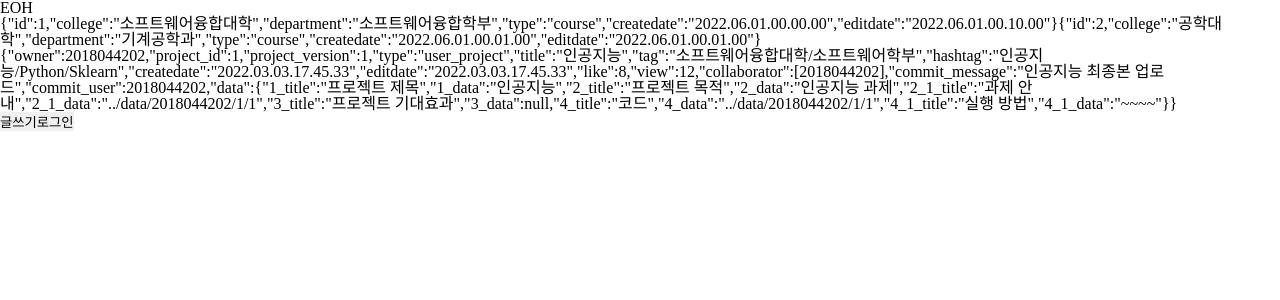
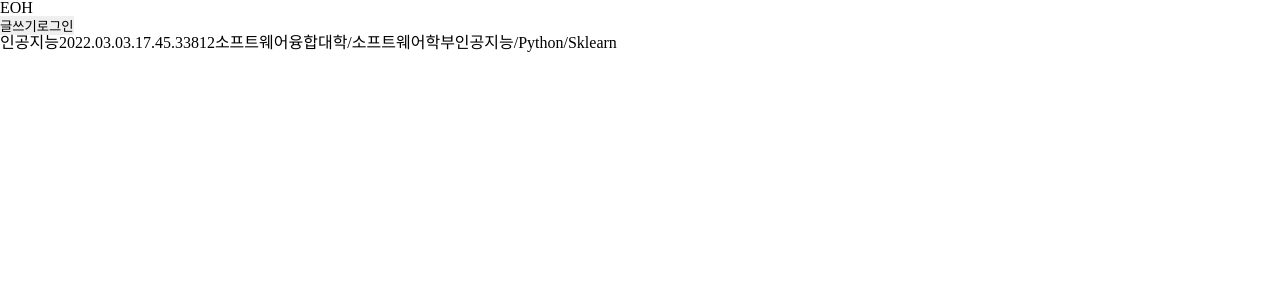
Before and after one commit to siroch/EricaOpensourceHub, a React (Create React App) app in the folder erica-opensource-hub/: page / in a window 1280 px wide. Shown: the top 300 px of the page. Built offline with nearby package versions, Linux system fonts and the light colour scheme.

Commit message:
fix: 데이터구조 수정(임시)

```diff
--- a/erica-opensource-hub/src/pages/MainPage.jsx
+++ b/erica-opensource-hub/src/pages/MainPage.jsx
@@ -1,26 +1,39 @@
 import "./MainPage.css"
 import ProjectData from "./project_item_test.json"
+import CourseData from "./course_item_test.json"
 
 function MainPage() {
   const project_list = ProjectData.project.map((project_data) => {
     return JSON.stringify(project_data)
   })
 
-  const course_list = ProjectData.course.map((course_data) => {
+  const course_list = CourseData.course.map((course_data) => {
     return JSON.stringify(course_data)
   })
   return (
     <div>
       <div>
         EOH
-      </div><div>
-        {course_list}
-      </div>
-      <div>
-        {project_list}
       </div>
       <button>글쓰기</button>
       <button>로그인</button>
+      <ul>
+        {CourseData.course.map((course_data) => {
+          <li key={course_data.id}>
+            {[course_data.college, course_data.department
+            ]}
+          </li>
+        })}
+      </ul>
+      <ul>
+        {ProjectData.project.map((project_data) => (
+          <li key={project_data.project_id}>
+            {[project_data.title, project_data.createdate, project_data.like, project_data.view,
+              project_data.team_proposal, project_data.course, project_data.hashtag
+            ]}
+          </li>
+        ))}
+      </ul>
     </div>
   );
 }
--- /dev/null
+++ b/erica-opensource-hub/src/pages/course_item_test.json
@@ -0,0 +1,20 @@
+{
+  "course": [
+    {
+      "id": 1,
+      "college": "소프트웨어융합대학",
+      "department":"소프트웨어융합학부",
+      "type": "course",
+      "createdate": "2022.06.01.00.00.00",
+      "editdate": "2022.06.01.00.10.00"
+    },
+    {
+      "id": 2,
+      "college": "공학대학",
+      "department":"기계공학과",
+      "type": "course",
+      "createdate": "2022.06.01.00.01.00",
+      "editdate": "2022.06.01.00.01.00"
+    }
+  ]
+}
--- a/erica-opensource-hub/src/pages/project_item_test.json
+++ b/erica-opensource-hub/src/pages/project_item_test.json
@@ -6,47 +6,30 @@
       "project_version": 1,
       "type": "user_project",
       "title": "인공지능",
-      "tag": "소프트웨어융합대학/소프트웨어학부",
+      "course": "소프트웨어융합대학/소프트웨어학부",
       "hashtag": "인공지능/Python/Sklearn",
       "createdate": "2022.03.03.17.45.33",
       "editdate": "2022.03.03.17.45.33",
       "like": 8,
       "view": 12,
       "collaborator": [2018044202],
+      "team_proposal": true,
       "commit_message": "인공지능 최종본 업로드",
       "commit_user": 2018044202,
-      "data": {
-        "1_title": "프로젝트 제목",
-        "1_data": "인공지능",
-        "2_title": "프로젝트 목적",
-        "2_data": "인공지능 과제",
-        "2_1_title": "과제 안내",
-        "2_1_data": "../data/2018044202/1/1",
-        "3_title": "프로젝트 기대효과",
-        "3_data": null,
-        "4_title": "코드",
-        "4_data": "../data/2018044202/1/1",
-        "4_1_title": "실행 방법",
-        "4_1_data": "~~~~"
-      }
-    }
-  ],
-  "course": [
-    {
-      "id": 1,
-      "college": "소프트웨어융합대학",
-      "department":"소프트웨어융합학부",
-      "type": "course",
-      "createdate": "2022.06.01.00.00.00",
-      "editdate": "2022.06.01.00.10.00"
-    },
-    {
-      "id": 2,
-      "college": "공학대학",
-      "department":"기계공학과",
-      "type": "course",
-      "createdate": "2022.06.01.00.01.00",
-      "editdate": "2022.06.01.00.01.00"
+      "project_data": {
+        "1": {"title": "프로젝트 제목", "data": ["인공지능"]},
+        "2": {"title": "프로젝트 목적", "data": ["인공지능 과제"]},
+        "2_1": {"title": "과제 안내", "data": ["pdf에 설명 적힘", "../data/2018044202/1/1"]},
+        "3": {"title": "프로젝트 기대효과", "data": [null]},
+        "4": {"title": "코드", "data": ["실행코드임", "../data/2018044202/1/1"]},
+        "4_1": {"title": "실행 방법", "data": ["~~~~"]}
+      },
+      "proposal_data": [
+        {
+          "user_id": 2018044203,
+          "message": "..."
+        }
+      ]
     }
   ]
 }
```
Also changed, not shown: erica-opensource-hub/src/pages/user_item_test.json (added, +15 -0 lines).
